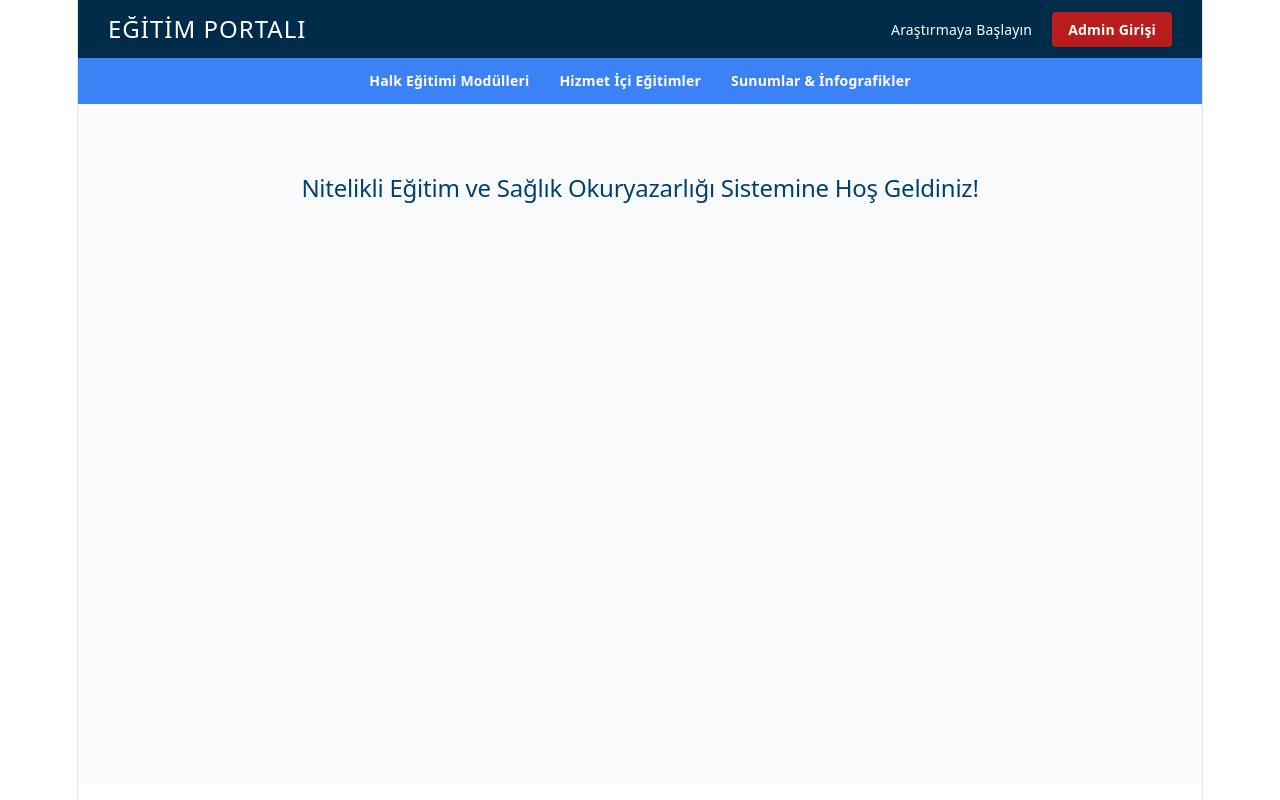
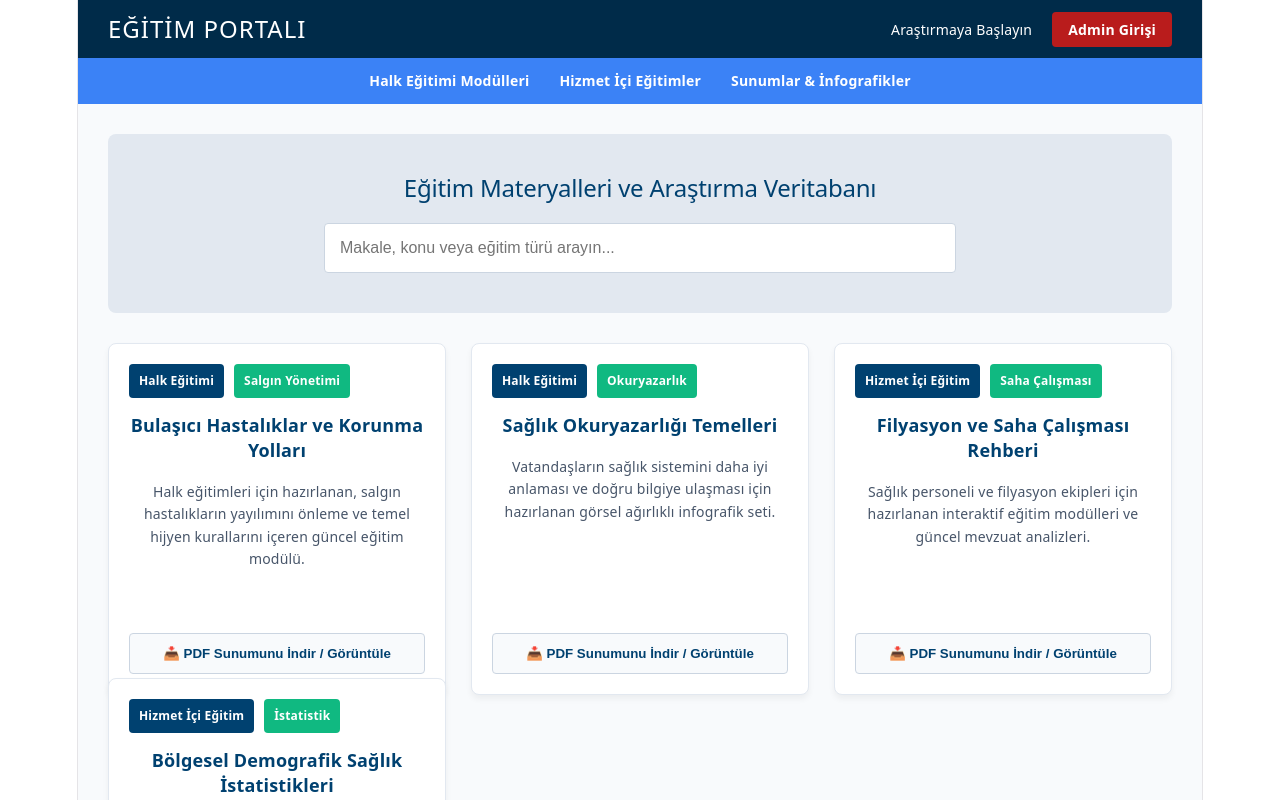
Before and after one commit to mgulaydr-svg/egitim-portali, a React (Vite) app: page / in a window 1280 px wide. Shown: the top 800 px of the page. Built offline with nearby package versions, Linux system fonts and the light colour scheme.

Commit message:
ana sayfa, makale kartları, app.tsx kuruldu

```diff
--- a/src/App.tsx
+++ b/src/App.tsx
@@ -1,20 +1,16 @@
 import React from 'react';
 import { BrowserRouter, Routes, Route } from 'react-router-dom';
 import Navbar from './components/Navbar';
-// İleride sayfalarımızı buraya import edeceğiz:
-// import Home from './pages/Home';
-// import Admin from './pages/Admin';
+import Home from './pages/Home'; // Home sayfasını içeri aldık
 
 export default function App() {
   return (
     <BrowserRouter>
-      {/* Menü her sayfada görünecek */}
       <Navbar />
-
-      <main style={{ padding: '20px', backgroundColor: '#f8fafc', minHeight: '80vh' }}>
+      <main style={{ padding: '30px', backgroundColor: '#f8fafc', minHeight: '80vh' }}>
         <Routes>
-          {/* Şimdilik Home sayfası yerine geçici bir karşılama metni koyalım */}
-          <Route path="/" element={<h2 style={{ textAlign: 'center', marginTop: '50px', color: '#004170' }}>Nitelikli Eğitim ve Sağlık Okuryazarlığı Sistemine Hoş Geldiniz!</h2>} />
+          {/* Ana dizine (/) gelindiğinde Home bileşenini göster */}
+          <Route path="/" element={<Home />} />
           <Route path="/admin" element={<h2>Admin Paneli (Yapım Aşamasında)</h2>} />
         </Routes>
       </main>
--- /dev/null
+++ b/src/components/ArticleCard.jsx
@@ -0,0 +1,47 @@
+import React from 'react';
+
+export default function ArticleCard({ item }) {
+  return (
+    <div style={{
+      backgroundColor: '#ffffff',
+      border: '1px solid #e2e8f0',
+      borderRadius: '8px',
+      padding: '20px',
+      boxShadow: '0 4px 6px rgba(0,0,0,0.05)',
+      display: 'flex',
+      flexDirection: 'column',
+      justifyContent: 'space-between',
+      height: '100%'
+    }}>
+      <div>
+        {/* Kategori ve Konu Etiketleri */}
+        <div style={{ display: 'flex', gap: '10px', marginBottom: '15px' }}>
+          <span style={{ backgroundColor: '#004170', color: 'white', padding: '4px 10px', borderRadius: '4px', fontSize: '12px', fontWeight: 'bold' }}>{item.category}</span>
+          <span style={{ backgroundColor: '#10b981', color: 'white', padding: '4px 10px', borderRadius: '4px', fontSize: '12px', fontWeight: 'bold' }}>{item.topic}</span>
+        </div>
+
+        {/* Başlık ve Özet */}
+        <h3 style={{ color: '#004170', marginTop: '0', fontSize: '18px', lineHeight: '1.4' }}>{item.title}</h3>
+        <p style={{ color: '#475569', fontSize: '14px', lineHeight: '1.6' }}>{item.summary}</p>
+      </div>
+
+      {/* İndirme Butonu */}
+      <button
+        onClick={() => alert(`Bu buton daha sonra doğrudan şu PDF'yi indirecek: ${item.pdfUrl}`)}
+        style={{
+          marginTop: '20px',
+          backgroundColor: '#f8fafc',
+          color: '#004170',
+          border: '1px solid #cbd5e1',
+          padding: '12px',
+          borderRadius: '4px',
+          cursor: 'pointer',
+          fontWeight: 'bold',
+          width: '100%',
+          transition: 'background-color 0.2s'
+        }}>
+        📥 PDF Sunumunu İndir / Görüntüle
+      </button>
+    </div>
+  );
+}
--- /dev/null
+++ b/src/pages/Home.jsx
@@ -0,0 +1,70 @@
+import React, { useState } from 'react';
+import ArticleCard from '../components/ArticleCard';
+
+// Test amaçlı, Karabağlar eğitimlerine uygun geçici (mock) veri
+const mockData = [
+  {
+    id: 1,
+    title: 'Bulaşıcı Hastalıklar ve Korunma Yolları',
+    category: 'Halk Eğitimi',
+    topic: 'Salgın Yönetimi',
+    summary: 'Halk eğitimleri için hazırlanan, salgın hastalıkların yayılımını önleme ve temel hijyen kurallarını içeren güncel eğitim modülü.',
+    pdfUrl: 'korunma-yollari.pdf'
+  },
+  {
+    id: 2,
+    title: 'Sağlık Okuryazarlığı Temelleri',
+    category: 'Halk Eğitimi',
+    topic: 'Okuryazarlık',
+    summary: 'Vatandaşların sağlık sistemini daha iyi anlaması ve doğru bilgiye ulaşması için hazırlanan görsel ağırlıklı infografik seti.',
+    pdfUrl: 'okuryazarlik.pdf'
+  },
+  {
+    id: 3,
+    title: 'Filyasyon ve Saha Çalışması Rehberi',
+    category: 'Hizmet İçi Eğitim',
+    topic: 'Saha Çalışması',
+    summary: 'Sağlık personeli ve filyasyon ekipleri için hazırlanan interaktif eğitim modülleri ve güncel mevzuat analizleri.',
+    pdfUrl: 'filyasyon.pdf'
+  },
+  {
+    id: 4,
+    title: 'Bölgesel Demografik Sağlık İstatistikleri',
+    category: 'Hizmet İçi Eğitim',
+    topic: 'İstatistik',
+    summary: 'Karabağlar bölgesine ait tıbbi sürveyans raporları ve sağlık hizmetleri kullanım oranlarını gösteren detaylı veri analizi.',
+    pdfUrl: 'istatistik.pdf'
+  }
+];
+
+export default function Home() {
+  const [searchTerm, setSearchTerm] = useState('');
+
+  // Arama çubuğuna yazılan metne göre kartları anında filtreleme
+  const filteredData = mockData.filter(item =>
+    item.title.toLowerCase().includes(searchTerm.toLowerCase()) ||
+    item.category.toLowerCase().includes(searchTerm.toLowerCase())
+  );
+
+  return (
+    <div>
+      {/* EBSCO Tarzı Arama Banner Alanı */}
+      <div style={{ backgroundColor: '#e2e8f0', padding: '40px 20px', textAlign: 'center', borderRadius: '8px', marginBottom: '30px' }}>
+        <h2 style={{ color: '#004170', marginBottom: '20px', fontSize: '24px' }}>Eğitim Materyalleri ve Araştırma Veritabanı</h2>
+        <input
+          type="text"
+          placeholder="Makale, konu veya eğitim türü arayın..."
+          onChange={(e) => setSearchTerm(e.target.value)}
+          style={{ width: '70%', maxWidth: '600px', padding: '15px', borderRadius: '4px', border: '1px solid #cbd5e1', fontSize: '16px', outline: 'none' }}
+        />
+      </div>
+
+      {/* Dinamik Kart Dizilimi (Grid) */}
+      <div style={{ display: 'grid', gridTemplateColumns: 'repeat(auto-fit, minmax(300px, 1fr))', gap: '25px' }}>
+        {filteredData.map(item => (
+          <ArticleCard key={item.id} item={item} />
+        ))}
+      </div>
+    </div>
+  );
+}
```
